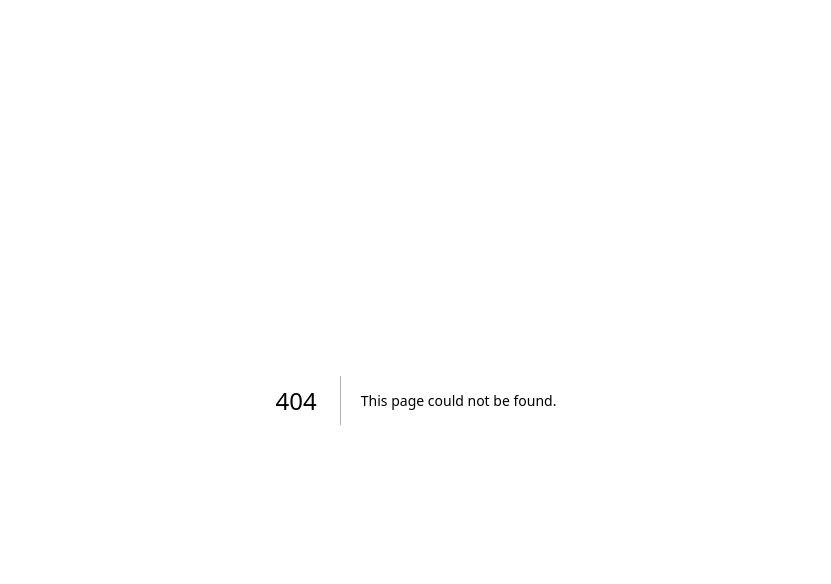
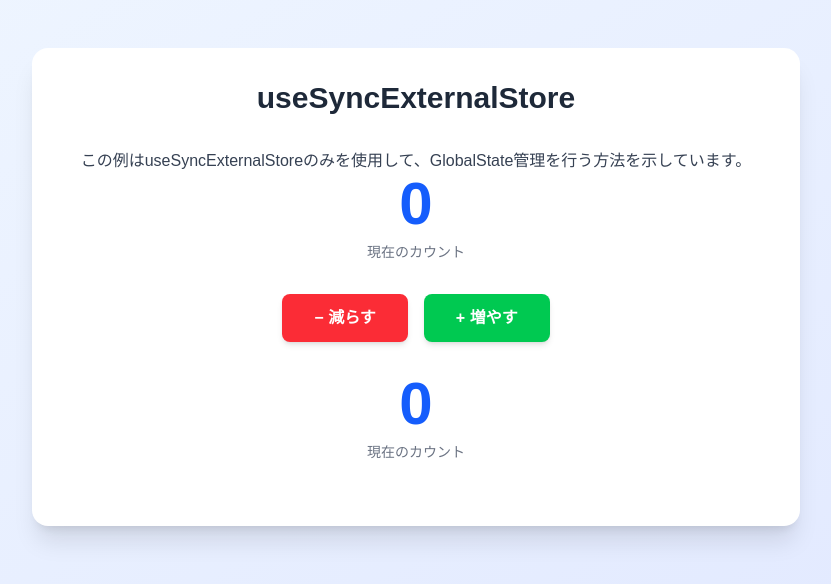
Before and after one commit to issei1213/sample-use-sync-external-store-, a Next.js app: page /global-state4 in a window 1280 px wide. Before the commit this address had no page. Shown: the top 584 px of the page, without its empty margins (224-1055 px from the left). Built offline with nearby package versions, Linux system fonts and the light colour scheme.

Commit message:
カウンター機能の実装：useSyncExternalStoreを使用した新しいストアとコンポーネントの追加

```diff
--- a/app/global-state3/page.tsx
+++ b/app/global-state3/page.tsx
@@ -6,7 +6,6 @@ import {
 } from "./counter-context";
 
 const CounterDisplay = () => {
-  console.log("Display Rendered"); // レンダリング確認用
   const count = useCounterValue();
   return (
     <div className="text-center mb-8">
@@ -17,7 +16,6 @@ const CounterDisplay = () => {
 };
 
 const Controls = () => {
-  console.log("Controls Rendered"); // レンダリング確認用
   const { increment, decrement } = useCounterActions();
   return (
     <div className="flex gap-4 justify-center mb-8">
--- /dev/null
+++ b/app/global-state4/duplicate.tsx
@@ -0,0 +1,13 @@
+"use client";
+import useStore from "./use-store";
+import { counterStore } from "./store";
+
+export const DuplicateCounterDisplay = () => {
+  const count = useStore(counterStore, (state) => state.count);
+  return (
+    <div className="text-center mb-8">
+      <h1 className="text-6xl font-bold text-blue-600 mb-2">{count}</h1>
+      <p className="text-gray-500 text-sm">現在のカウント</p>
+    </div>
+  );
+};
--- /dev/null
+++ b/app/global-state4/page.tsx
@@ -0,0 +1,53 @@
+"use client";
+import useStore from "./use-store";
+import { counterStore } from "./store";
+import { DuplicateCounterDisplay } from "./duplicate";
+
+const CounterDisplay = () => {
+  const count = useStore(counterStore, (state) => state.count);
+  return (
+    <div className="text-center mb-8">
+      <h1 className="text-6xl font-bold text-blue-600 mb-2">{count}</h1>
+      <p className="text-gray-500 text-sm">現在のカウント</p>
+    </div>
+  );
+};
+
+const Controls = () => {
+  return (
+    <div className="flex gap-4 justify-center mb-8">
+      <button
+        onClick={counterStore.decrement}
+        className="px-8 py-3 bg-red-500 hover:bg-red-600 text-white font-semibold rounded-lg shadow-md transition-all duration-200 active:scale-95"
+      >
+        − 減らす
+      </button>
+      <button
+        onClick={counterStore.increment}
+        className="px-8 py-3 bg-green-500 hover:bg-green-600 text-white font-semibold rounded-lg shadow-md transition-all duration-200 active:scale-95"
+      >
+        + 増やす
+      </button>
+    </div>
+  );
+};
+
+export default function App() {
+  return (
+    <div className="min-h-screen bg-gradient-to-br from-blue-50 to-indigo-100 py-12 px-4">
+      <div className="max-w-3xl mx-auto">
+        <div className="bg-white rounded-2xl shadow-xl p-8">
+          <h2 className="text-3xl font-bold text-center text-gray-800 mb-8">
+            useSyncExternalStore
+          </h2>
+          <p className="text-gray-700 leading-relaxed text-center">
+            この例はuseSyncExternalStoreのみを使用して、GlobalState管理を行う方法を示しています。
+          </p>
+          <CounterDisplay />
+          <Controls />
+          <DuplicateCounterDisplay />
+        </div>
+      </div>
+    </div>
+  );
+}
--- /dev/null
+++ b/app/global-state4/store.ts
@@ -0,0 +1,50 @@
+export interface Store {
+  count: number;
+}
+
+// 純粋なTypeScriptで作られたストア（Observerパターン）
+const createCounterStore = () => {
+  let store = {
+    count: 0,
+  };
+  const listeners = new Set<() => void>();
+
+  // 1. 現在の状態を返す (getSnapshot用)
+  const getState = () => store;
+
+  // 2. 変更を通知するための登録関数 (subscribe用)
+  const subscribe = (listener: () => void) => {
+    listeners.add(listener);
+    return () => listeners.delete(listener); // クリーンアップ関数を返す
+  };
+
+  const getServerSideSnapshot = () => ({
+    count: 0,
+  }); // SSR用のデフォルト値
+
+  // 3. 状態を更新するアクション
+  const increment = () => {
+    store = { ...store, count: store.count + 1 };
+
+    listeners.forEach((listener) => listener()); // 変更を通知
+  };
+
+  // 4. 状態を更新するアクション
+  const decrement = () => {
+    store = { ...store, count: store.count - 1 };
+
+    listeners.forEach((listener) => listener());
+  };
+
+  return {
+    getState,
+    subscribe,
+    getServerSideSnapshot,
+    increment,
+    decrement,
+  };
+};
+
+// 一度だけストアを生成してエクスポート
+export const counterStore = createCounterStore();
+export type CounterStore = ReturnType<typeof createCounterStore>;
--- /dev/null
+++ b/app/global-state4/use-store.ts
@@ -0,0 +1,12 @@
+import { useSyncExternalStore } from "react";
+import { Store, CounterStore } from "./store";
+
+const useStore = <T>(store: CounterStore, selector: (state: Store) => T) => {
+  return useSyncExternalStore(
+    store.subscribe,
+    () => selector(store.getState()),
+    () => selector(store.getServerSideSnapshot())
+  );
+};
+
+export default useStore;
```
